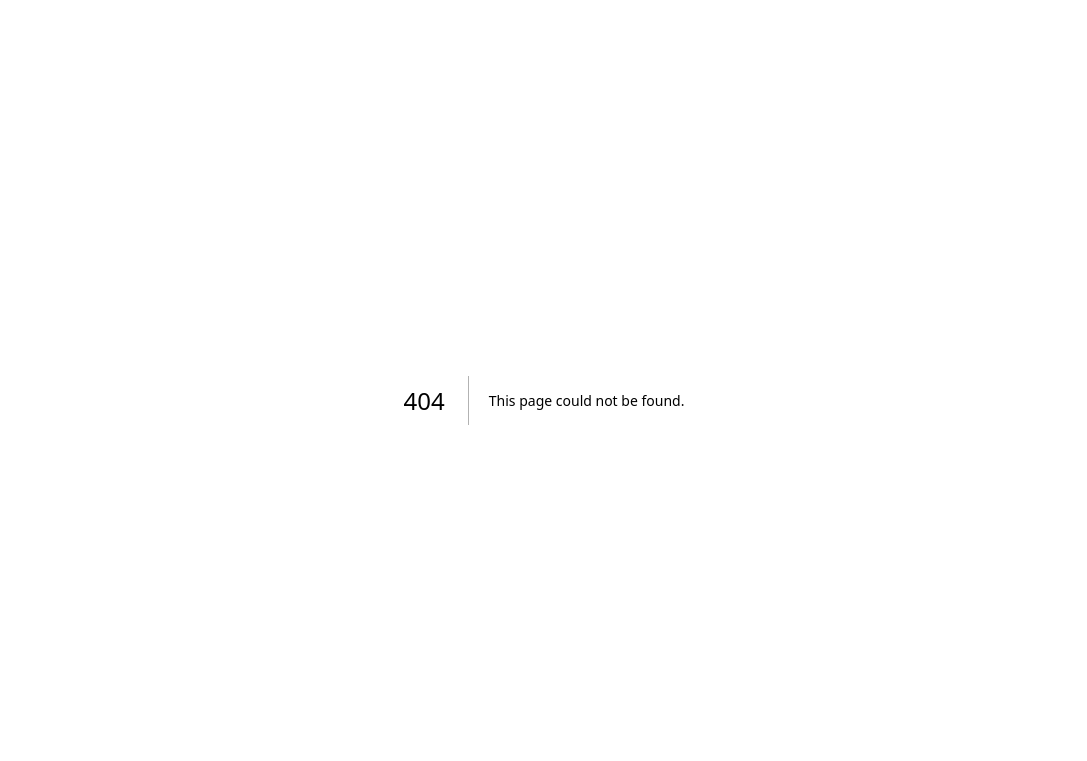
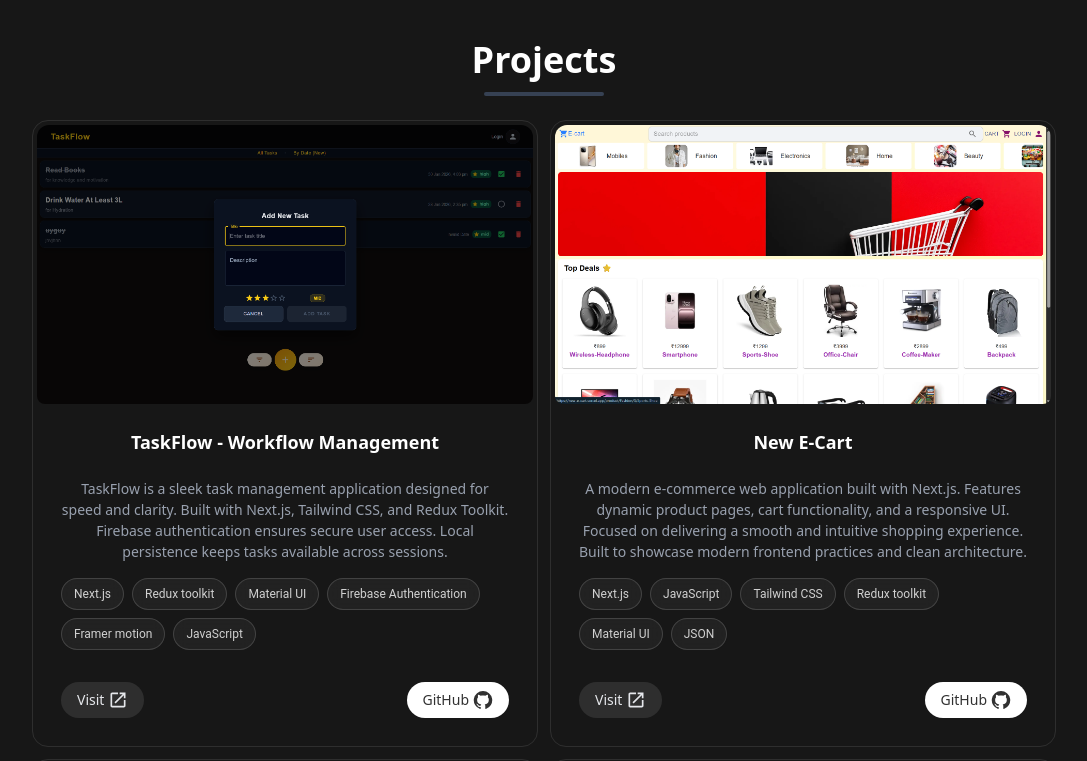
Before and after one commit to Deep-Debnath/portfolio, a Next.js app: page /more-projects in a window 1280 px wide. Before the commit this address had no page. Shown: the top 761 px of the page, without its empty margins (96-1183 px from the left). Built offline with nearby package versions, Linux system fonts and the light colour scheme.

Commit message:
project page added

```diff
--- a/app/assets/fadeup.tsx
+++ b/app/assets/fadeup.tsx
@@ -4,9 +4,9 @@ import React from "react";
 export default function FadeUp({ children }: { children: React.ReactNode }) {
   return (
     <motion.section
-      initial={{ opacity: 0, y: 30 }}
-      whileInView={{ opacity: 1, y: 0 }}
-      viewport={{ once: true, amount: 0.4 }}
+      initial={{ opacity: 0 }}
+      whileInView={{ opacity: 1 }}
+      viewport={{ once: true, amount: 0.1 }}
       transition={{
         duration: 0.6,
         ease: "easeOut",
--- a/app/components/projects.tsx
+++ b/app/components/projects.tsx
@@ -2,7 +2,7 @@ import { myprojects } from "@/public/myprojects";
 import FadeUp from "../assets/fadeup";
 import Image from "next/image";
 import { Chip } from "@mui/material";
-import { GitHub, Launch } from "@mui/icons-material";
+import { ArrowForward, GitHub, Launch } from "@mui/icons-material";
 
 export default function Projects({ dark }: { dark: boolean }) {
   return (
@@ -140,6 +140,16 @@ export default function Projects({ dark }: { dark: boolean }) {
               ),
             )}
           </ul>
+          <div className="pt-6">
+            <a href="/more-projects" className="group">
+              View more projects{"  "}
+              <ArrowForward
+                fontSize="small"
+                className="group-hover:translate-x-2"
+                sx={{ transition: "all 300ms" }}
+              />
+            </a>
+          </div>
         </div>
       </div>
     </FadeUp>
--- /dev/null
+++ b/app/more-projects/page.tsx
@@ -0,0 +1,144 @@
+import { myprojects } from "@/public/myprojects";
+import Image from "next/image";
+import { Chip } from "@mui/material";
+import { GitHub, Launch } from "@mui/icons-material";
+
+export default function Page({ dark = true }: { dark: boolean }) {
+  return (
+    <div
+      id="Projects"
+      className="w-full bg-[#171717] pb-7 flex justify-center px-3 pt-5 sm:pt-10"
+    >
+      <div className="max-w-5xl text-center w-full">
+        <h2
+          className={`text-3xl sm:text-4xl font-semibold transition duration-300 mb-3 ${
+            dark ? "text-white" : "text-gray-900"
+          }`}
+        >
+          Projects
+        </h2>
+
+        <div
+          className={`w-30 h-1 mb-6 relative left-[50%] -translate-x-1/2 transition duration-300 rounded-full ${dark ? "bg-gray-700" : "bg-gray-300"}`}
+        />
+
+        <ul className="grid grid-cols-1 md:grid-cols-2 gap-3">
+          {myprojects.map(
+            ({ title, img, description, github, skills, visit }, index) => (
+              <li
+                key={index}
+                className={`rounded-2xl p-1 transition-all duration-300 ${dark ? "border border-white/10 hover:border-white/20" : "border border-gray-200 hover:border-gray-300"}  `}
+              >
+                <div className="group flex flex-col rounded-xl overflow-hidden transition duration-300">
+                  <div
+                    className={`relative rounded-xl transition-all duration-300 `}
+                  >
+                    {/* {<div
+  className={`flex w-full justify-between mt-4 pt-4
+    ${dark ? "border-t border-white/10" : "border-t border-gray-200"}
+  `}
+>
+}optional for upper div for bg color */}
+                    <div className="relative overflow-hidden">
+                      {/* <Image
+                          height={400}
+                          width={550}
+                          alt={`${title} preview`}
+                          src={img}
+                          className="object-cover rounded-lg w-full h-full group-hover:scale-103 transition-transform duration-400"
+                        /> */}
+                      <img
+                        src={img}
+                        alt={img + "preview"}
+                        className="object-cover rounded-lg w-full h-full group-hover:scale-103 transition-transform duration-400"
+                      />
+
+                      <div className={`absolute inset-0 transition`} />
+                    </div>
+
+                    <div className="flex flex-col items-center justify-between gap-4 p-6">
+                      <h3
+                        className={`text-lg font-semibold transition duration-300 relative w-fit ${dark ? "text-white" : "text-gray-900"}`}
+                      >
+                        {title}
+                        <span
+                          className={`block h-0.5 mt-1 w-0 group-hover:w-full transition-all duration-400 rounded-full ${dark ? "bg-gray-600" : "bg-gray-400"}`}
+                        />
+                      </h3>
+
+                      <p
+                        className={`text-sm leading-normal transition duration-300 ${dark ? "text-gray-400" : "text-gray-600"}`}
+                      >
+                        {description}
+                      </p>
+
+                      <div className="flex flex-wrap gap-2">
+                        {skills.map((skill, i) => (
+                          <Chip
+                            key={i}
+                            label={skill}
+                            sx={{
+                              backgroundColor: dark
+                                ? "rgba(255,255,255,0.05)"
+                                : "rgba(0,0,0,0.04)",
+                              border: dark
+                                ? "1px solid rgba(255,255,255,0.15)"
+                                : "1px solid rgba(0,0,0,0.15)",
+                              color: dark ? "#d1d1d1" : "#374151",
+                              backdropFilter: "blur(6px)",
+                              fontSize: "0.75rem",
+                              transition: "all 0.25s",
+                              "&:hover": {
+                                backgroundColor: dark
+                                  ? "rgba(255,255,255,0.08)"
+                                  : "rgba(0,0,0,0.08)",
+                              },
+                            }}
+                          />
+                        ))}
+                      </div>
+
+                      <div className="flex w-full justify-between mt-4">
+                        <a
+                          href={visit}
+                          target="_blank"
+                          className={`
+    flex items-center gap-1 h-9 px-4 text-sm font-medium rounded-full
+    transition duration-300
+    ${
+      dark
+        ? "bg-white/10 text-gray-200 hover:bg-white/20"
+        : "bg-gray-100 text-gray-800 hover:bg-gray-200"
+    }
+  `}
+                        >
+                          Visit <Launch fontSize="small" />
+                        </a>
+
+                        <a
+                          href={github}
+                          target="_blank"
+                          className={`
+    flex items-center gap-1 h-9 px-4 text-sm font-medium rounded-full
+    transition-colors duration-300
+    ${
+      dark
+        ? "bg-white text-[#313131] hover:bg-gray-200"
+        : "bg-gray-800 text-white hover:bg-gray-800"
+    }
+  `}
+                        >
+                          GitHub <GitHub fontSize="small" />
+                        </a>
+                      </div>
+                    </div>
+                  </div>
+                </div>
+              </li>
+            ),
+          )}
+        </ul>
+      </div>
+    </div>
+  );
+}
```
